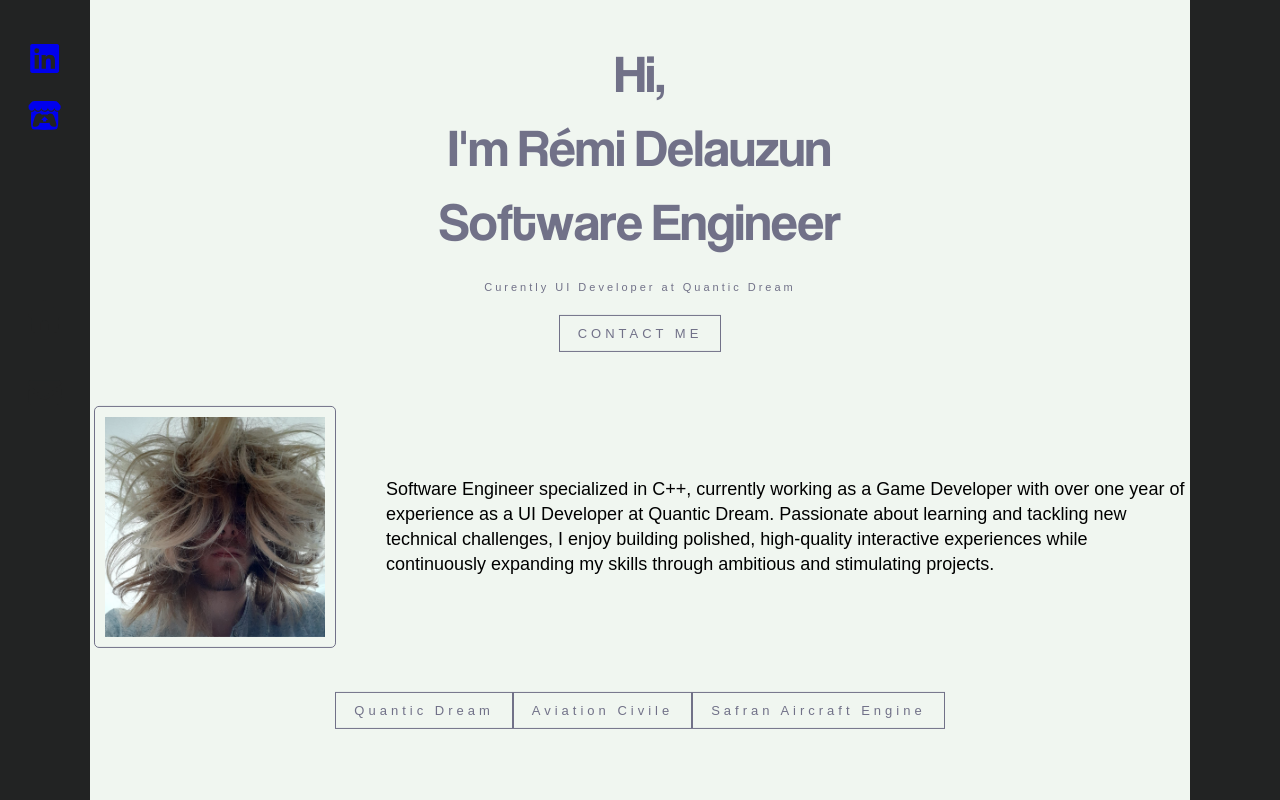
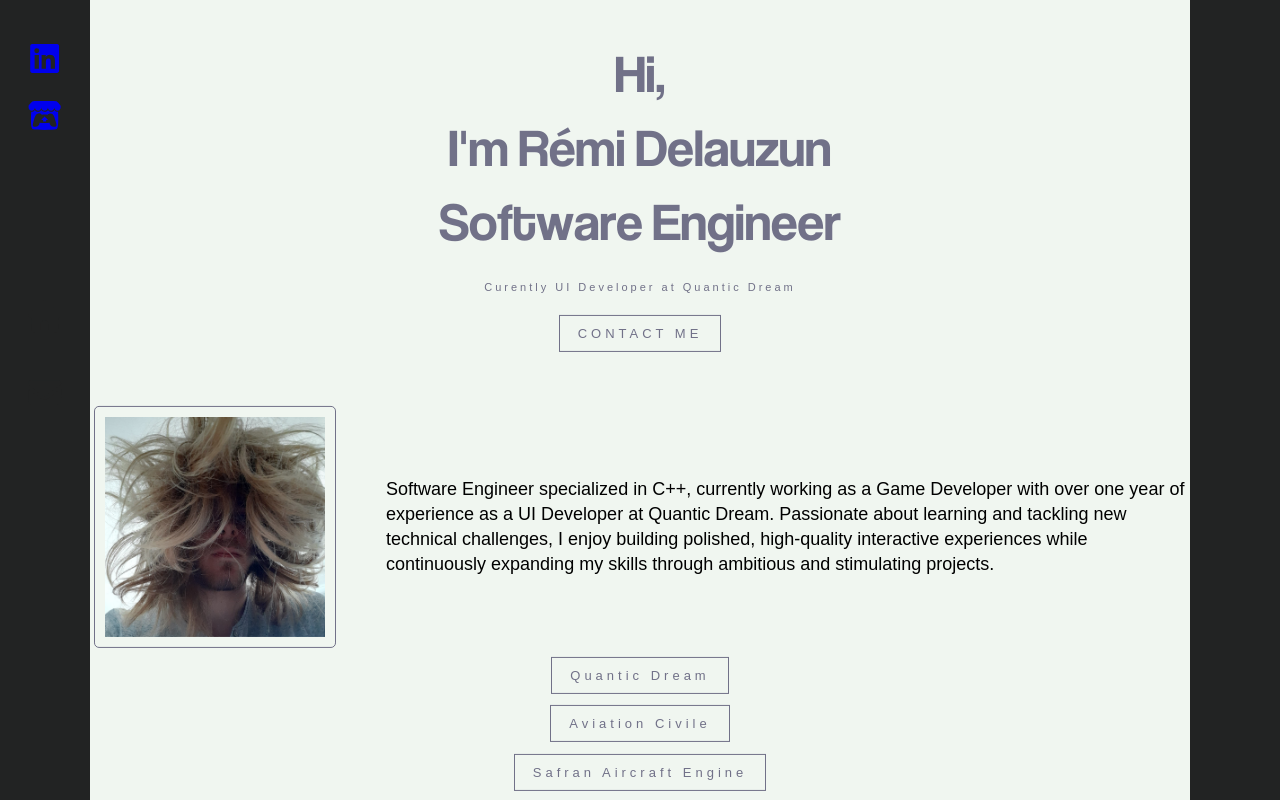
Before and after one commit to RemDel/Portfolio, a React (Create React App) app: page /project in a window 1280 px wide. Built offline with nearby package versions, Linux system fonts and the light colour scheme.

Commit message:
Update layout

```diff
--- a/src/components/Home/index.js
+++ b/src/components/Home/index.js
@@ -42,9 +42,15 @@
 
                 <div className="container button-project">
                     <div>
-                        <Link to="/project/quanticdream" className='flat-button-project' >Quantic Dream</Link>
-                        <Link to="/project/aviationcivile" className='flat-button-project' >Aviation Civile</Link>
-                        <Link to="/project/safranaircraftengine" className='flat-button-project' >Safran Aircraft Engine</Link>
+                        <div className="button-container">
+                            <Link to="/project/quanticdream" className='flat-button-project' >Quantic Dream</Link>
+                        </div>
+                        <div className="button-container">
+                            <Link to="/project/quanticdream" className='flat-button-project' >Aviation Civile</Link>
+                        </div>
+                        <div className="button-container">
+                            <Link to="/project/safranaircraftengine" className='flat-button-project' >Safran Aircraft Engine</Link>
+                        </div>
                     </div>
                 </div>
             </div>
@@ -53,3 +59,12 @@
 }
 
 export default Home
+
+/*
+<div>
+    <Link to="/project/quanticdream" className='flat-button-project' >Quantic Dream</Link>
+    <Link to="/project/aviationcivile" className='flat-button-project' >Aviation Civile</Link>
+    <Link to="/project/safranaircraftengine" className='flat-button-project' >Safran Aircraft Engine</Link>
+</div>
+
+*/
--- a/src/components/Home/index.scss
+++ b/src/components/Home/index.scss
@@ -52,9 +52,19 @@
 }
 
 .button-project {
-    margin-top: 650px;
+    margin-top: 600px;
     width: 100%;
     height: auto;
+    //display: flex;
+    justify-content: center;
+    align-items: center;
+    //border: 1px solid $test-color;
+
+    .button-container{
+        //border: 1px solid $test-color;
+        padding: 15px;
+        //width: 100%;
+    }
 
     .flat-button-project {
         color: $bunhover-color;
```
